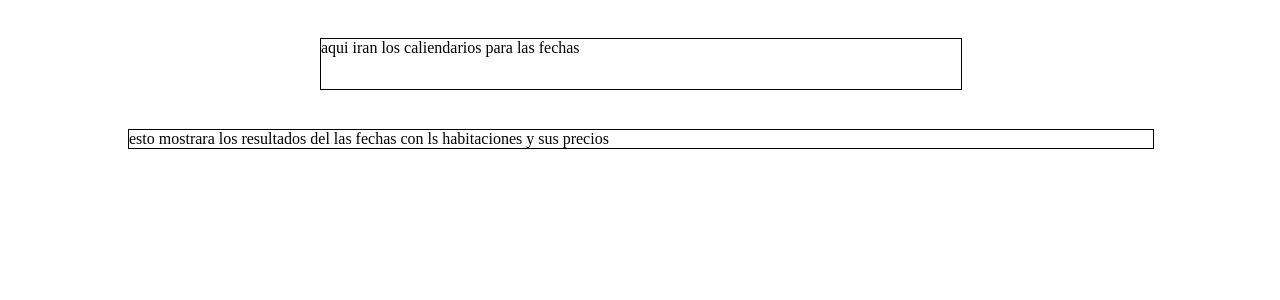
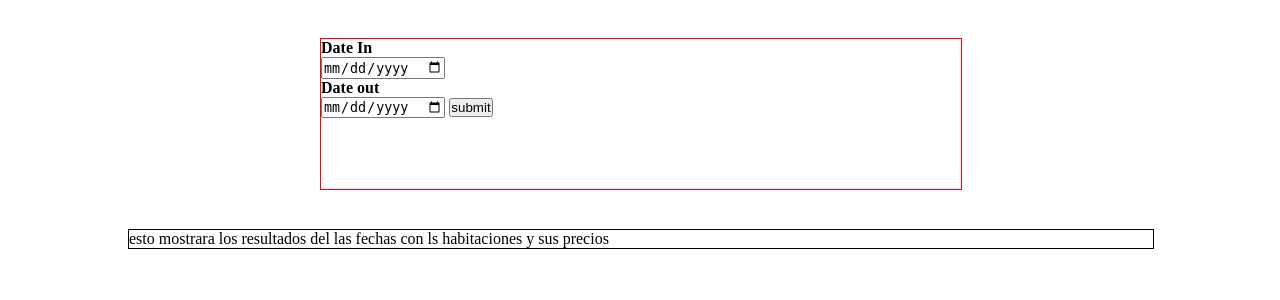
Before and after one commit to icarreras19961/dwes, a PHP site: page / in a window 1280 px wide. Shown: the part 100-400 px from the top of the page. Run offline with PHP 8.4, Linux system fonts and the light colour scheme.

Commit message:
class 5/10

```diff
--- a/templates/header.php
+++ b/header.php
@@ -6,7 +6,7 @@
   <meta name="viewport" content="width=device-width, initial-scale=1" />
   <title>Hotel management System</title>
 </head>
-<link rel="stylesheet" href="style.css">
+<link rel="stylesheet" type="text/css" href="style.css">
 
 <body>
   <header>
--- a/index.php
+++ b/index.php
@@ -1,12 +1,39 @@
 <!-- El header que al ser un include se puede reutilizar -->
 <?php
-include('templates/header.php');
+include('header.php');
 ?>
+
+<?php
+//cuando se pulse el submit mostrara por pantallael date in date out
+  if(isset($_GET['submit'])) {
+    echo $_GET['date_in'];
+    echo $_GET['date_out'];
+  }
+  ?>
 <!-- El contenido -->
-<?php
-include('templates/content.php');
-?>
+<div id="cuerpo">
+
+  <div id="fechas">
+    <section id="date_in">
+      <h4>Date In</h4>
+      <form action="index.php" method="GET">
+        <label><input type="date" name="date_in"></label>
+        <h4>Date out</h4>
+        <label><input type="date" name="date_out"></label>
+        <label> <input type="submit" value="submit" name="submit"></label>
+      </form>
+
+    </section>
+  </div>
+
+  <div id="habitaciones">
+    <p>
+      esto mostrara los resultados del las fechas con ls habitaciones y sus precios
+    </p>
+  </div>
+
+</div>
 <!-- El footer -->
 <?php
-include('templates/footer.php');
+include('footer.php');
 ?>
--- a/style.css
+++ b/style.css
@@ -71,12 +71,12 @@ a {
 }
 /*cuerpo - fechas*/
 #fechas{
-    border: 1px solid black;
+    border: 1px solid red;
     width: 50%;
     display: block;
     margin-left: 25%;
     margin-top: 3%;
-    height: 50px;
+    height: 150px;
 }
 /*cuerpo - habitaciones*/
 #habitaciones{
--- a/templates/content.php
+++ /dev/null
@@ -1,12 +0,0 @@
-<div id="cuerpo">
-    <div id="fechas">
-      <p>aqui iran los caliendarios para las fechas</p>
-    </div>
-
-    <div id="habitaciones">
-      <p>
-        esto mostrara los resultados del las fechas con ls habitaciones y sus precios
-      </p>
-    </div>
-
-  </div>
```
Also changed, not shown: footer.php (renamed from templates/footer.php).
